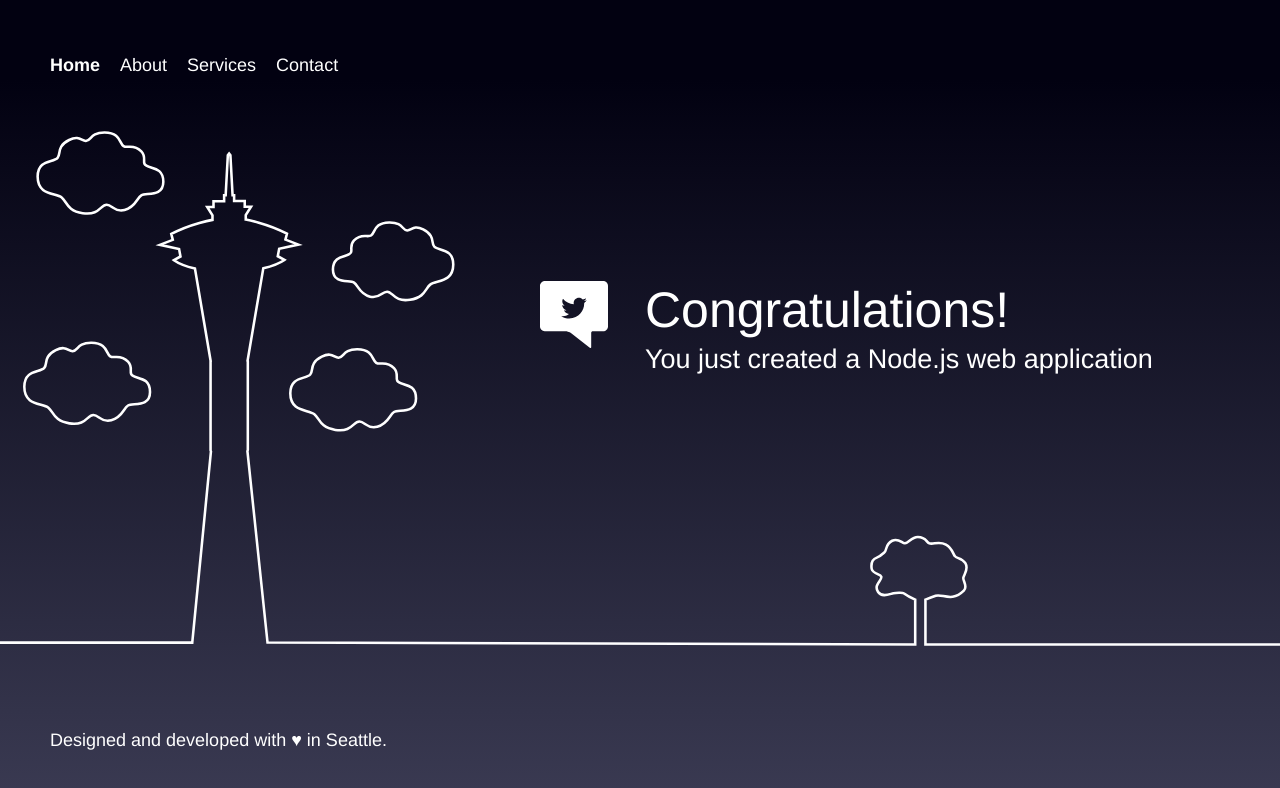
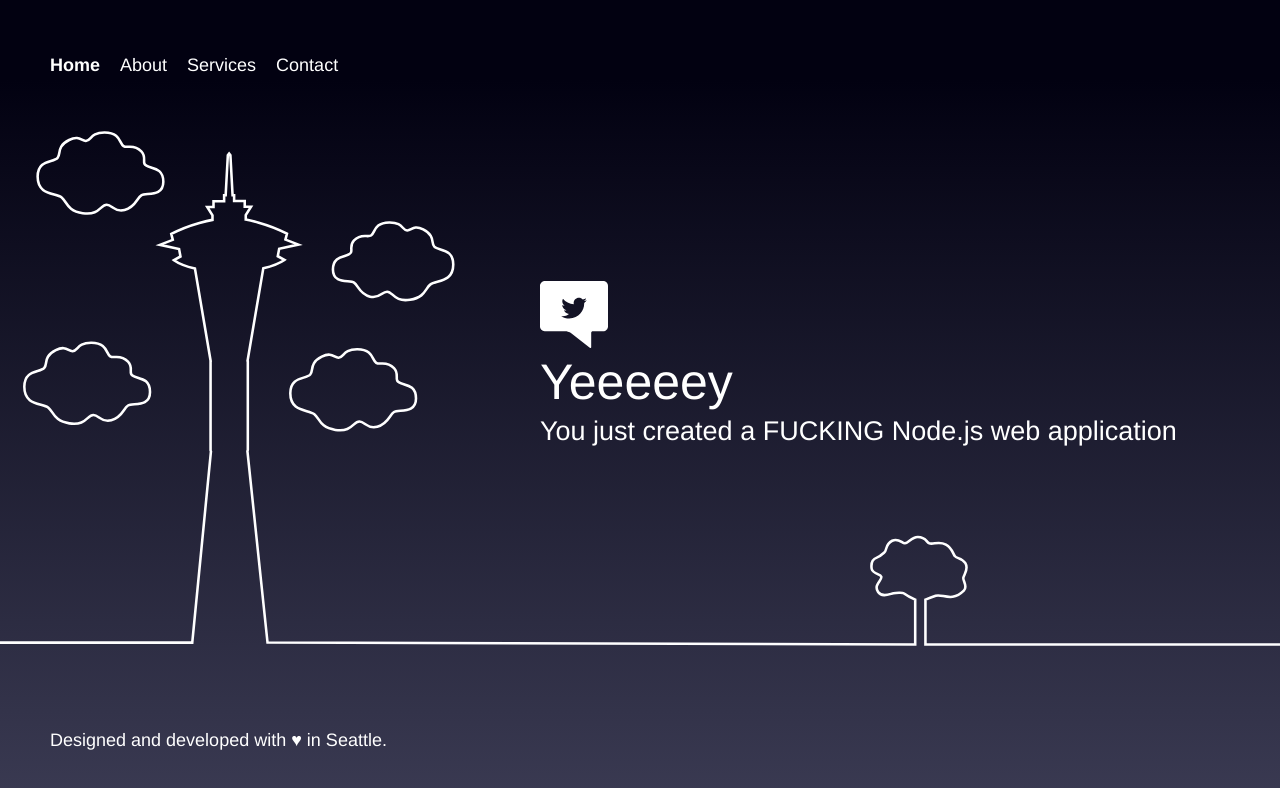
Before and after one commit to espinosaje/My-Concerts, a plain HTML site: page public/index.html in a window 1280 px wide. Drawn offline with Linux system fonts and the light colour scheme.

Commit message:
First change in Master branch
Changed main text. First test.

```diff
--- a/public/index.html
+++ b/public/index.html
@@ -58,8 +58,8 @@
         <div class="message">
             <a class="twitter-link" href="http://twitter.com/home/?status=I%20created%20a%20project%20with%20AWS%20CodeStar!%20%23AWS%20%23AWSCodeStar%20https%3A%2F%2Faws.amazon.com%2Fcodestar"><img src="assets/img/tweet.svg" /></a>
             <div class="text">
-                <h1>Congratulations!</h1>
-                <h2>You just created a Node.js web application</h2>
+                <h1>Yeeeeey</h1>
+                <h2>You just created a FUCKING Node.js web application</h2>
             </div>
         </div>
     </div>
```
